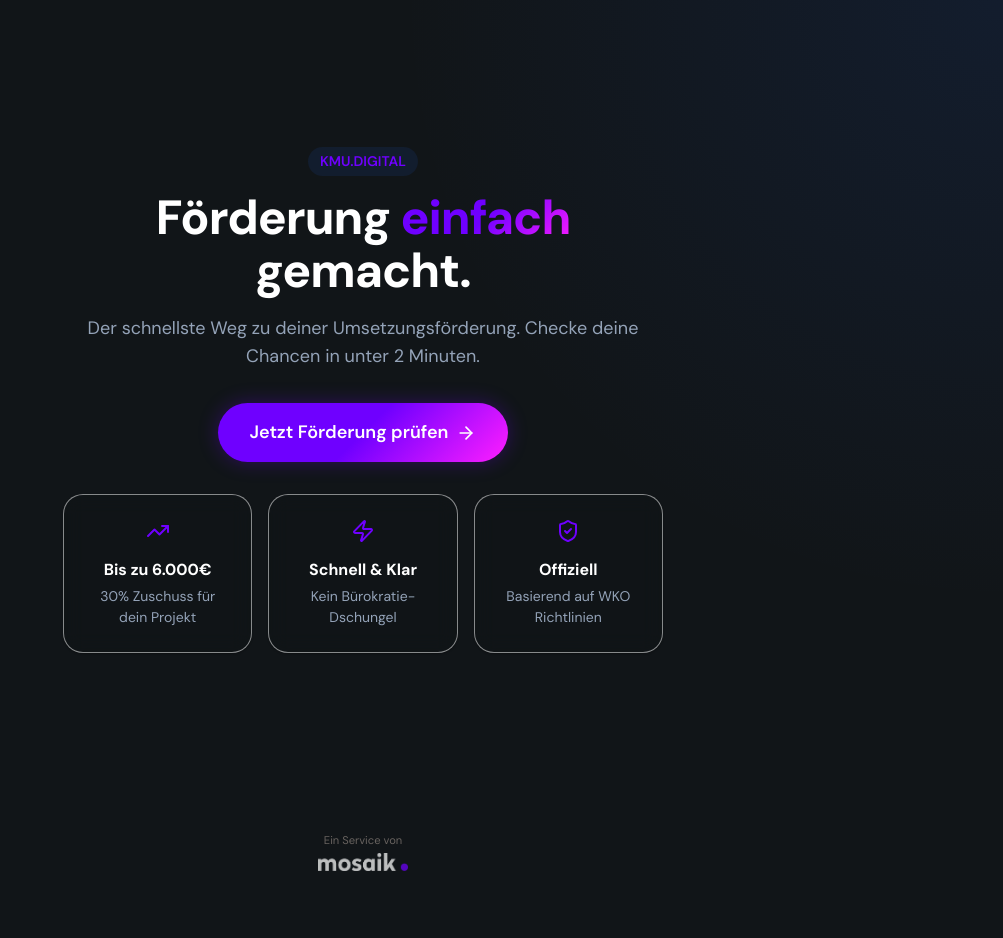
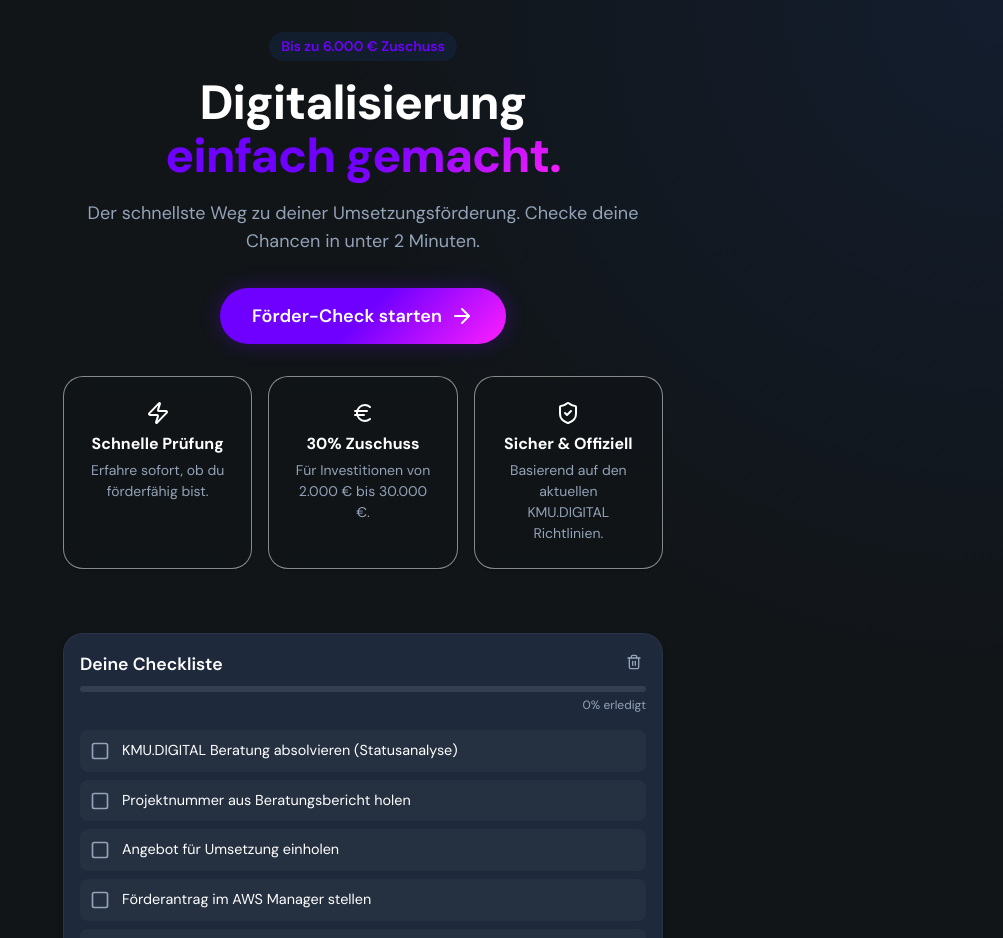
Before and after one commit to andischwaiger87-oss/KMU-Foerderung, a React (Vite) app: page / in a window 1280 px wide. Shown: the top 938 px of the page, without its empty margins (277-1280 px from the left). Before the commit the page ends 910 px from the top, so only its background shows below. Built offline with nearby package versions, Linux system fonts and the light colour scheme.

Commit message:
Refinement Round 3: Du-Form, Checklist, Wizard Stepper, Consultant Search

```diff
--- a/src/App.jsx
+++ b/src/App.jsx
@@ -7,6 +7,7 @@ const Home = lazy(() => import('./views/Home'))
 const Wizard = lazy(() => import('./views/Wizard'))
 const Roadmap = lazy(() => import('./views/Roadmap'))
 const Resources = lazy(() => import('./views/Resources'))
+import Loader from './components/ui/Loader'
 
 // Component to handle route transitions
 const AnimatedRoutes = () => {
@@ -30,7 +31,7 @@ function App() {
   return (
     <Router>
       <div style={{ display: 'flex', flexDirection: 'column', minHeight: '100vh' }}>
-        <Suspense fallback={<div className="loading-screen">Laden...</div>}>
+        <Suspense fallback={<Loader />}>
           <AnimatedRoutes />
         </Suspense>
         <Footer />
--- /dev/null
+++ b/src/components/Checklist.jsx
@@ -0,0 +1,68 @@
+import React, { useState, useEffect } from 'react'
+import { motion } from 'framer-motion'
+import { CheckSquare, Square, Trash2 } from 'lucide-react'
+import styles from './Checklist.module.css'
+
+const DEFAULT_ITEMS = [
+    { id: 1, text: 'KMU.DIGITAL Beratung absolvieren (Statusanalyse)', done: false },
+    { id: 2, text: 'Projektnummer aus Beratungsbericht holen', done: false },
+    { id: 3, text: 'Angebot für Umsetzung einholen', done: false },
+    { id: 4, text: 'Förderantrag im AWS Manager stellen', done: false },
+    { id: 5, text: 'Auf "Genehmigung" warten (Bestätigungs-Mail)', done: false },
+    { id: 6, text: 'Umsetzung starten & bezahlen', done: false },
+    { id: 7, text: 'Abrechnung hochladen', done: false },
+]
+
+export default function Checklist() {
+    const [items, setItems] = useState(() => {
+        const saved = localStorage.getItem('kmu-checklist')
+        return saved ? JSON.parse(saved) : DEFAULT_ITEMS
+    })
+
+    useEffect(() => {
+        localStorage.setItem('kmu-checklist', JSON.stringify(items))
+    }, [items])
+
+    const toggleItem = (id) => {
+        setItems(items.map(i => i.id === id ? { ...i, done: !i.done } : i))
+    }
+
+    const reset = () => {
+        if (confirm('Checkliste zurücksetzen?')) {
+            setItems(DEFAULT_ITEMS)
+        }
+    }
+
+    const progress = Math.round((items.filter(i => i.done).length / items.length) * 100)
+
+    return (
+        <div className={styles.container}>
+            <div className={styles.header}>
+                <h3>Deine Checkliste</h3>
+                <button onClick={reset} className={styles.resetBtn}><Trash2 size={16} /></button>
+            </div>
+
+            <div className={styles.progressBar}>
+                <div className={styles.progressFill} style={{ width: `${progress}%` }} />
+            </div>
+            <div className={styles.progressText}>{progress}% erledigt</div>
+
+            <div className={styles.list}>
+                {items.map(item => (
+                    <motion.div
+                        key={item.id}
+                        className={`${styles.item} ${item.done ? styles.done : ''}`}
+                        onClick={() => toggleItem(item.id)}
+                        whileTap={{ scale: 0.98 }}
+                    >
+                        {item.done ?
+                            <CheckSquare size={20} className={styles.checkIcon} /> :
+                            <Square size={20} className={styles.squareIcon} />
+                        }
+                        <span className={styles.text}>{item.text}</span>
+                    </motion.div>
+                ))}
+            </div>
+        </div>
+    )
+}
--- /dev/null
+++ b/src/components/Checklist.module.css
@@ -0,0 +1,93 @@
+.container {
+    background: var(--color-surface);
+    border-radius: var(--radius-lg);
+    padding: var(--spacing-md);
+    box-shadow: var(--shadow-md);
+    margin-top: var(--spacing-xl);
+    border: 1px solid rgba(255, 255, 255, 0.05);
+}
+
+.header {
+    display: flex;
+    justify-content: space-between;
+    align-items: center;
+    margin-bottom: var(--spacing-sm);
+}
+
+.header h3 {
+    font-size: 1.1rem;
+    font-weight: 600;
+    color: var(--color-text-main);
+}
+
+.resetBtn {
+    background: none;
+    border: none;
+    color: var(--color-text-muted);
+    cursor: pointer;
+    padding: 4px;
+}
+
+.resetBtn:hover {
+    color: #ef4444;
+}
+
+.progressBar {
+    width: 100%;
+    height: 6px;
+    background: rgba(255, 255, 255, 0.1);
+    border-radius: 99px;
+    overflow: hidden;
+    margin-bottom: var(--spacing-xs);
+}
+
+.progressFill {
+    height: 100%;
+    background: var(--gradient-brand);
+    transition: width 0.3s ease;
+}
+
+.progressText {
+    text-align: right;
+    font-size: 0.75rem;
+    color: var(--color-text-muted);
+    margin-bottom: var(--spacing-md);
+}
+
+.list {
+    display: flex;
+    flex-direction: column;
+    gap: 8px;
+}
+
+.item {
+    display: flex;
+    align-items: center;
+    gap: 12px;
+    padding: 10px;
+    border-radius: var(--radius-sm);
+    background: rgba(255, 255, 255, 0.03);
+    cursor: pointer;
+    transition: background 0.2s;
+}
+
+.item:hover {
+    background: rgba(255, 255, 255, 0.08);
+}
+
+.item.done {
+    opacity: 0.6;
+}
+
+.text {
+    flex: 1;
+    font-size: 0.9rem;
+}
+
+.checkIcon {
+    color: var(--color-accent);
+}
+
+.squareIcon {
+    color: var(--color-text-muted);
+}
--- /dev/null
+++ b/src/components/ui/Loader.jsx
@@ -0,0 +1,15 @@
+import React from 'react'
+import { motion } from 'framer-motion'
+import styles from './Loader.module.css'
+
+export default function Loader() {
+    return (
+        <div className={styles.container}>
+            <motion.div
+                className={styles.spinner}
+                animate={{ rotate: 360 }}
+                transition={{ duration: 1, repeat: Infinity, ease: 'linear' }}
+            />
+        </div>
+    )
+}
--- /dev/null
+++ b/src/components/ui/Loader.module.css
@@ -0,0 +1,15 @@
+.container {
+    display: flex;
+    justify-content: center;
+    align-items: center;
+    height: 100vh;
+    width: 100%;
+}
+
+.spinner {
+    width: 50px;
+    height: 50px;
+    border: 4px solid rgba(111, 0, 255, 0.1);
+    border-top: 4px solid var(--color-primary);
+    border-radius: 50%;
+}
--- a/src/components/wizard/Step1Status.jsx
+++ b/src/components/wizard/Step1Status.jsx
@@ -11,7 +11,7 @@ export default function Step1Status({ onNext }) {
             animate={{ x: 0, opacity: 1 }}
             exit={{ x: -50, opacity: 0 }}
         >
-            <h2 className={styles.question}>Sind Sie ein österreichisches KMU?</h2>
+            <h2 className={styles.question}>Bist du ein österreichisches KMU?</h2>
             <p className={styles.description}>
                 Die Förderung richtet sich an kleine und mittlere Unternehmen (KMU) mit Niederlassung in Österreich.
             </p>
--- a/src/components/wizard/Step2Category.jsx
+++ b/src/components/wizard/Step2Category.jsx
@@ -18,7 +18,7 @@ export default function Step2Category({ onNext }) {
             animate={{ x: 0, opacity: 1 }}
             exit={{ x: -50, opacity: 0 }}
         >
-            <h2 className={styles.question}>Was planen Sie?</h2>
+            <h2 className={styles.question}>Was planst du?</h2>
             <div className={styles.grid}>
                 {categories.map((cat) => (
                     <button key={cat.id} className={styles.card} onClick={() => onNext(cat.id)}>
--- a/src/components/wizard/StepConsultation.jsx
+++ b/src/components/wizard/StepConsultation.jsx
@@ -11,9 +11,9 @@ export default function StepConsultation({ onNext }) {
             animate={{ x: 0, opacity: 1 }}
             exit={{ x: -50, opacity: 0 }}
         >
-            <h2 className={styles.question}>Haben Sie die Beratung absolviert?</h2>
+            <h2 className={styles.question}>Hast du die Beratung absolviert?</h2>
             <p className={styles.description}>
-                Für die Umsetzungsförderung benötigen Sie eine abgeschlossene KMU.DIGITAL Beratung und eine aktive <strong>Projektnummer</strong>.
+                Für die Umsetzungsförderung brauchst du eine abgeschlossene KMU.DIGITAL Beratung und eine aktive <strong>Projektnummer</strong>.
             </p>
 
             <div className={styles.options}>
--- /dev/null
+++ b/src/components/wizard/Stepper.jsx
@@ -0,0 +1,27 @@
+import React from 'react'
+import styles from './WizardSteps.module.css'
+
+export default function Stepper({ currentStep, totalSteps }) {
+    return (
+        <div className={styles.stepperContainer}>
+            {Array.from({ length: totalSteps }).map((_, index) => {
+                const stepNum = index + 1
+                const isActive = stepNum === currentStep
+                const isCompleted = stepNum < currentStep
+
+                return (
+                    <div key={index} className={styles.stepWrapper}>
+                        <div
+                            className={`${styles.stepDot} ${isActive ? styles.active : ''} ${isCompleted ? styles.completed : ''}`}
+                        >
+                            {isCompleted ? '✓' : stepNum}
+                        </div>
+                        {index < totalSteps - 1 && (
+                            <div className={`${styles.stepLine} ${isCompleted ? styles.lineCompleted : ''}`} />
+                        )}
+                    </div>
+                )
+            })}
+        </div>
+    )
+}
--- a/src/components/wizard/WizardSteps.module.css
+++ b/src/components/wizard/WizardSteps.module.css
@@ -57,11 +57,12 @@
     align-items: center;
     padding: var(--spacing-md);
     background: var(--color-surface);
-    border: 1px solid rgba(0, 0, 0, 0.1);
+    border: 1px solid rgba(255, 255, 255, 0.1);
     border-radius: var(--radius-md);
     cursor: pointer;
     transition: all 0.2s;
     box-shadow: var(--shadow-sm);
+    color: var(--color-text-main);
 }
 
 .card:hover {
--- a/src/views/Home.jsx
+++ b/src/views/Home.jsx
@@ -1,54 +1,78 @@
 import React from 'react'
-import { Link } from 'react-router-dom'
+import { useNavigate } from 'react-router-dom'
 import { motion } from 'framer-motion'
-import { ArrowRight, Zap, ShieldCheck, TrendingUp } from 'lucide-react'
+import { ArrowRight, Zap, Euro, ShieldCheck } from 'lucide-react'
 import styles from './Home.module.css'
+import Checklist from '../components/Checklist'
 
 export default function Home() {
+    const navigate = useNavigate()
+
     return (
         <div className={styles.container}>
-            <motion.header
-                className={styles.hero}
+            <header className={styles.hero}>
+                <motion.div
                     initial={{ opacity: 0, y: 20 }}
                     animate={{ opacity: 1, y: 0 }}
-                transition={{ duration: 0.8 }}
+                    transition={{ duration: 0.6 }}
                 >
-                <div className={styles.badge}>KMU.DIGITAL</div>
+                    <div className={styles.badge}>Bis zu 6.000 € Zuschuss</div>
                     <h1 className={styles.title}>
-                    Förderung <span className={styles.highlight}>einfach</span> gemacht.
+                        Digitalisierung <br />
+                        <span className={styles.highlight}>einfach gemacht.</span>
                     </h1>
                     <p className={styles.subtitle}>
                         Der schnellste Weg zu deiner Umsetzungsförderung.
                         Checke deine Chancen in unter 2 Minuten.
                     </p>
 
-                <Link to="/check" className={styles.ctaButton}>
-                    Jetzt Förderung prüfen <ArrowRight size={20} />
-                </Link>
-            </motion.header>
+                    <button onClick={() => navigate('/wizard')} className={styles.ctaButton}>
+                        Förder-Check starten <ArrowRight />
+                    </button>
+                </motion.div>
+            </header>
 
-            <motion.section
-                className={styles.benefits}
-                initial={{ opacity: 0 }}
-                animate={{ opacity: 1 }}
-                transition={{ delay: 0.4, duration: 0.8 }}
-            >
-                <div className={styles.card}>
-                    <TrendingUp className={styles.icon} />
-                    <h3>Bis zu 6.000€</h3>
-                    <p>30% Zuschuss für dein Projekt</p>
-                </div>
-                <div className={styles.card}>
-                    <Zap className={styles.icon} />
-                    <h3>Schnell & Klar</h3>
-                    <p>Kein Bürokratie-Dschungel</p>
-                </div>
-                <div className={styles.card}>
-                    <ShieldCheck className={styles.icon} />
-                    <h3>Offiziell</h3>
-                    <p>Basierend auf WKO Richtlinien</p>
-                </div>
-            </motion.section>
+            <section className={styles.benefits}>
+                <BenefitCard
+                    icon={Zap}
+                    title="Schnelle Prüfung"
+                    desc="Erfahre sofort, ob du förderfähig bist."
+                    delay={0.2}
+                />
+                <BenefitCard
+                    icon={Euro}
+                    title="30% Zuschuss"
+                    desc="Für Investitionen von 2.000 € bis 30.000 €."
+                    delay={0.4}
+                />
+                <BenefitCard
+                    icon={ShieldCheck}
+                    title="Sicher & Offiziell"
+                    desc="Basierend auf den aktuellen KMU.DIGITAL Richtlinien."
+                    delay={0.6}
+                />
+            </section>
+
+            <section style={{ width: '100%', maxWidth: '600px', marginTop: '2rem' }}>
+                <Checklist />
+            </section>
         </div>
     )
 }
+
+function BenefitCard({ icon: Icon, title, desc, delay }) {
+    return (
+        <motion.div
+            className={styles.card}
+            initial={{ opacity: 0, y: 20 }}
+            animate={{ opacity: 1, y: 0 }}
+            transition={{ delay, duration: 0.5 }}
+        >
+            <div className={styles.iconWrapper}>
+                <Icon size={24} />
+            </div>
+            <h3 className={styles.cardTitle}>{title}</h3>
+            <p className={styles.cardDesc}>{desc}</p>
+        </motion.div>
+    )
+}
--- a/src/views/Wizard.jsx
+++ b/src/views/Wizard.jsx
@@ -1,16 +1,19 @@
 import React, { useState } from 'react'
 import { motion, AnimatePresence } from 'framer-motion'
-import { ArrowLeft } from 'lucide-react'
-import { Link } from 'react-router-dom'
+import { ArrowLeft, Home } from 'lucide-react'
+import { Link, useNavigate } from 'react-router-dom'
 import styles from './Home.module.css'
+import stepStyles from '../components/wizard/WizardSteps.module.css'
 import Step1Status from '../components/wizard/Step1Status'
 import Step2Category from '../components/wizard/Step2Category'
 import Step3Calculator from '../components/wizard/Step3Calculator'
 import StepResult from '../components/wizard/StepResult'
 import StepConsultation from '../components/wizard/StepConsultation'
+import Stepper from '../components/wizard/Stepper'
 import '../styles/global.css'
 
 export default function Wizard() {
+    const navigate = useNavigate()
     const [step, setStep] = useState(1)
     const [data, setData] = useState({
         isKmu: false,
@@ -34,11 +37,22 @@ export default function Wizard() {
     }
 
     const handleConsultation = (status) => {
+        // Non-blocking now. If false, we just record it but let them proceed.
+        // The requirement says: "Wenn man auf 'noch nicht' tippt... Möglichkeit haben sich die weiteren Schritte fertig durchzugehen."
+        // But we should probably show the Info Screen as an INTERMEDIATE step or just let them pass?
+        // User said: "Dann soll zwar die Erklärung erscheinen, der User muss aber die Möglichkeit haben sich die weiteren Schritte fertig durchzugehen."
+        // So: Step -> Info Screen (with "Weiter" button) -> Next Step
         if (!status) {
-            setStep(100) // 100 = Consultation Required Info
+            setStep(100) // 100 = Info Screen
             return
         }
         handleNext({ hasConsultation: true })
+    }
+
+    const handleInfoProceed = () => {
+        handleNext({ hasConsultation: false })
+        // Step is currently 100. Next logical step is 3 (Category).
+        setStep(3)
     }
 
     const handleCategory = (id) => {
@@ -50,19 +64,35 @@ export default function Wizard() {
         setStep(5)
     }
 
+    // Calculate progress for Stepper
+    // Steps: 1 (Status), 2 (Consultation), 3 (Category), 4 (Calculator) = 4 Steps. Result is 5.
+    // Info screen (100) should probably look like Step 2.
+    const currentStep = step === 100 ? 2 : step > 4 ? 4 : step
+
     return (
-        <div className={styles.container} style={{ justifyContent: 'flex-start', paddingTop: '4rem' }}>
-            <header style={{ width: '100%', maxWidth: '500px', marginBottom: '2rem', display: 'flex', alignItems: 'center' }}>
-                {step > 1 && step < 5 && step !== 100 && (
-                    <button onClick={() => setStep(step - 1)} style={{ background: 'none', padding: '0.5rem', color: 'white' }}>
+        <div className={styles.container} style={{ justifyContent: 'flex-start', paddingTop: '2rem' }}>
+
+            {/* Navigation Header */}
+            <div style={{ width: '100%', maxWidth: '500px', marginBottom: '1rem', display: 'flex', alignItems: 'center', justifyContent: 'space-between' }}>
+                {step > 1 ? (
+                    <button onClick={() => step === 100 ? setStep(2) : setStep(step - 1)} style={{ background: 'none', padding: '0.5rem', color: 'white' }}>
                         <ArrowLeft />
                     </button>
+                ) : (
+                    <Link to="/" style={{ padding: '0.5rem', color: 'white' }}>
+                        <Home />
+                    </Link>
                 )}
-                <div style={{ flex: 1, textAlign: 'center', fontWeight: 'bold' }}>
-                    {step === 100 ? 'Beratung notwendig' : step < 5 ? `Schritt ${step} von 4` : 'Ergebnis'}
-                </div>
-                <div style={{ width: 40 }} /> {/* Spacer */}
-            </header>
+
+                {/* Optional: Add a close/exit button on right if needed */}
+                <div style={{ width: 24 }}></div>
+            </div>
+
+            <Stepper currentStep={currentStep} totalSteps={4} />
+
+            <h1 className={stepStyles.question} style={{ fontSize: '1.2rem', opacity: 0.8, marginBottom: '2rem' }}>
+                {step === 100 ? 'Wichtiger Hinweis' : step === 5 ? 'Dein Ergebnis' : 'Förder-Check'}
+            </h1>
 
             <AnimatePresence mode="wait">
                 {step === 1 && <Step1Status key="step1" onNext={handleKmuCheck} />}
@@ -74,30 +104,42 @@ export default function Wizard() {
                 {step === 100 && (
                     <motion.div
                         key="consultation-info"
-                        initial={{ opacity: 0 }}
-                        animate={{ opacity: 1 }}
-                        className={styles.stepContainer || 'stepContainer'} // Fallback if module not loaded perfectly
-                        style={{ display: 'flex', flexDirection: 'column', alignItems: 'center', width: '100%', maxWidth: '500px' }}
+                        initial={{ opacity: 0, x: 20 }}
+                        animate={{ opacity: 1, x: 0 }}
+                        exit={{ opacity: 0, x: -20 }}
+                        className={stepStyles.stepContainer}
                     >
-                        <h2 style={{ fontSize: '1.5rem', marginBottom: '1rem', textAlign: 'center' }}>Beratung ist Pflicht!</h2>
-                        <p style={{ color: '#64748B', textAlign: 'center', marginBottom: '2rem' }}>
-                            Bevor Sie die Umsetzungsförderung beantragen können, müssen Sie eine <strong>KMU.DIGITAL Beratung</strong> absolvieren.
+                        <h2 className={stepStyles.question}>Beratung ist Pflicht!</h2>
+                        <p className={stepStyles.description}>
+                            Du kannst den Förder-Check gerne fortsetzen. Aber beachte: <br /><strong>Ohne Projektnummer aus der Beratung ist kein Antrag möglich.</strong>
                         </p>
-                        <div style={{ width: '100%', background: '#FFFFFF', padding: '1.5rem', borderRadius: '12px', boxShadow: '0 4px 6px -1px rgb(0 0 0 / 0.1)', marginBottom: '2rem' }}>
-                            <ul style={{ textAlign: 'left', marginBottom: '1rem', paddingLeft: '1.5rem', color: '#64748B' }}>
-                                <li>Status- & Potenzialanalyse (80% gefördert)</li>
-                                <li>Strategieberatung (50% gefördert)</li>
-                                <li>Freie Wahl aus zertifizierten Beratern</li>
-                            </ul>
-                            <div style={{ background: '#ecfdf5', padding: '1rem', borderRadius: '8px', color: '#065f46', marginBottom: '0.5rem' }}>
-                                <strong>Vorteil:</strong> Sie erhalten einen klaren Projektplan und eine Projektnummer für den Antrag.
+
+                        <div className={stepStyles.calculatorBox}>
+                            <div style={{ background: '#ecfdf5', padding: '1rem', borderRadius: '8px', color: '#065f46', marginBottom: '1rem' }}>
+                                <strong>Tipp:</strong> Absolviere die Beratung VOR dem Projektstart.
                             </div>
+
+                            <a
+                                href="https://firmen.wko.at/suche_kmudigital"
+                                target="_blank"
+                                rel="noopener noreferrer"
+                                className={stepStyles.primaryButton}
+                                style={{ marginBottom: '1rem', background: 'var(--color-primary)', textDecoration: 'none' }}
+                            >
+                                Berater jetzt finden
+                            </a>
+
+                            <p style={{ fontSize: '0.85rem', color: 'var(--color-text-muted)', marginBottom: '1rem' }}>
+                                Suche nach Thema, Ort oder "Webshop".
+                            </p>
                         </div>
-                        <a href="https://www.kmudigital.at" target="_blank" rel="noopener noreferrer" style={{ width: '100%', padding: '1rem', background: '#2563EB', color: 'white', borderRadius: '9999px', fontWeight: '600', display: 'flex', justifyContent: 'center', alignItems: 'center', textDecoration: 'none', marginBottom: '1rem' }}>
-                            Jetzt Beratung beantragen
-                        </a>
-                        <button onClick={() => setStep(1)} style={{ width: '100%', padding: '1rem', background: 'transparent', border: '2px solid #64748B', color: '#0F172A', borderRadius: '9999px', fontWeight: '600', cursor: 'pointer' }}>
-                            Zurück zum Start
+
+                        <button
+                            onClick={handleInfoProceed}
+                            className={stepStyles.optionButton}
+                            style={{ background: 'transparent', border: '1px solid var(--color-text-muted)' }}
+                        >
+                            Alles klar, weiter im Check
                         </button>
                     </motion.div>
                 )}
```
Lines whose indentation alone changed are shown as unchanged.
